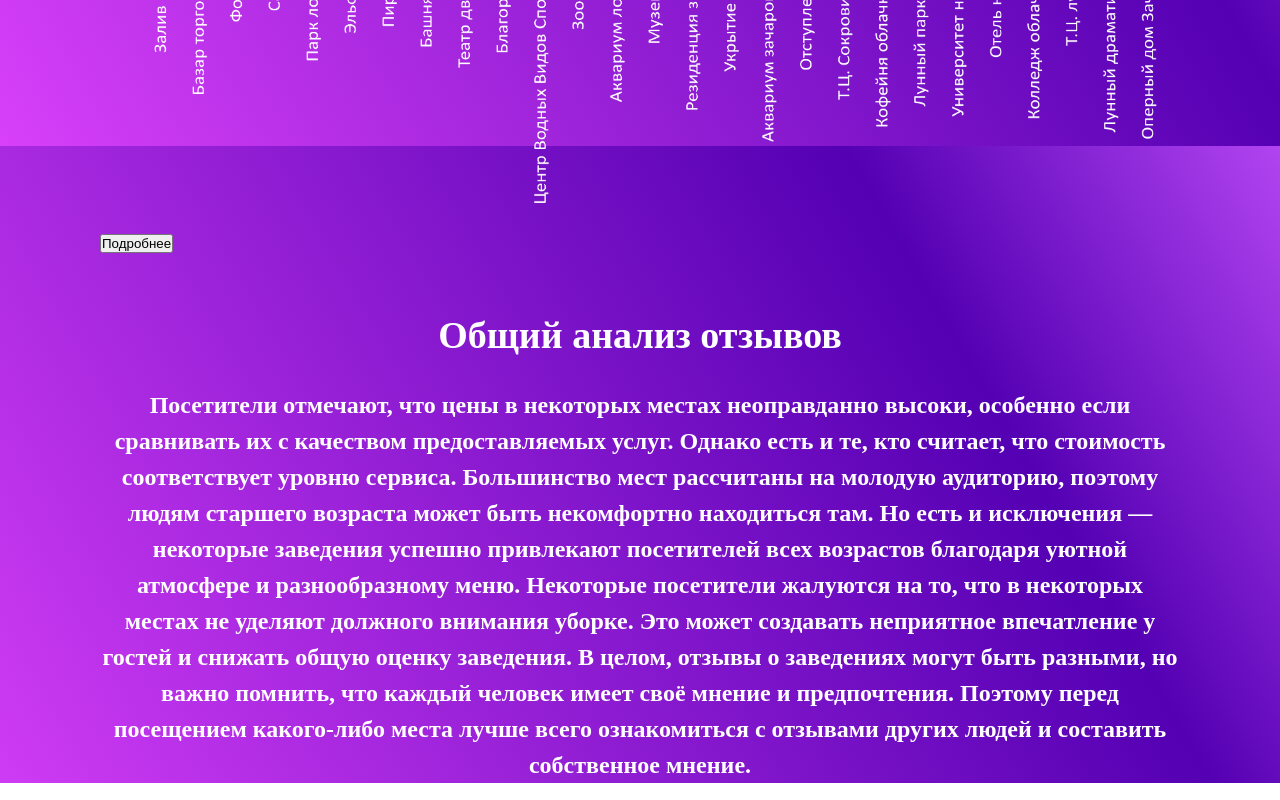
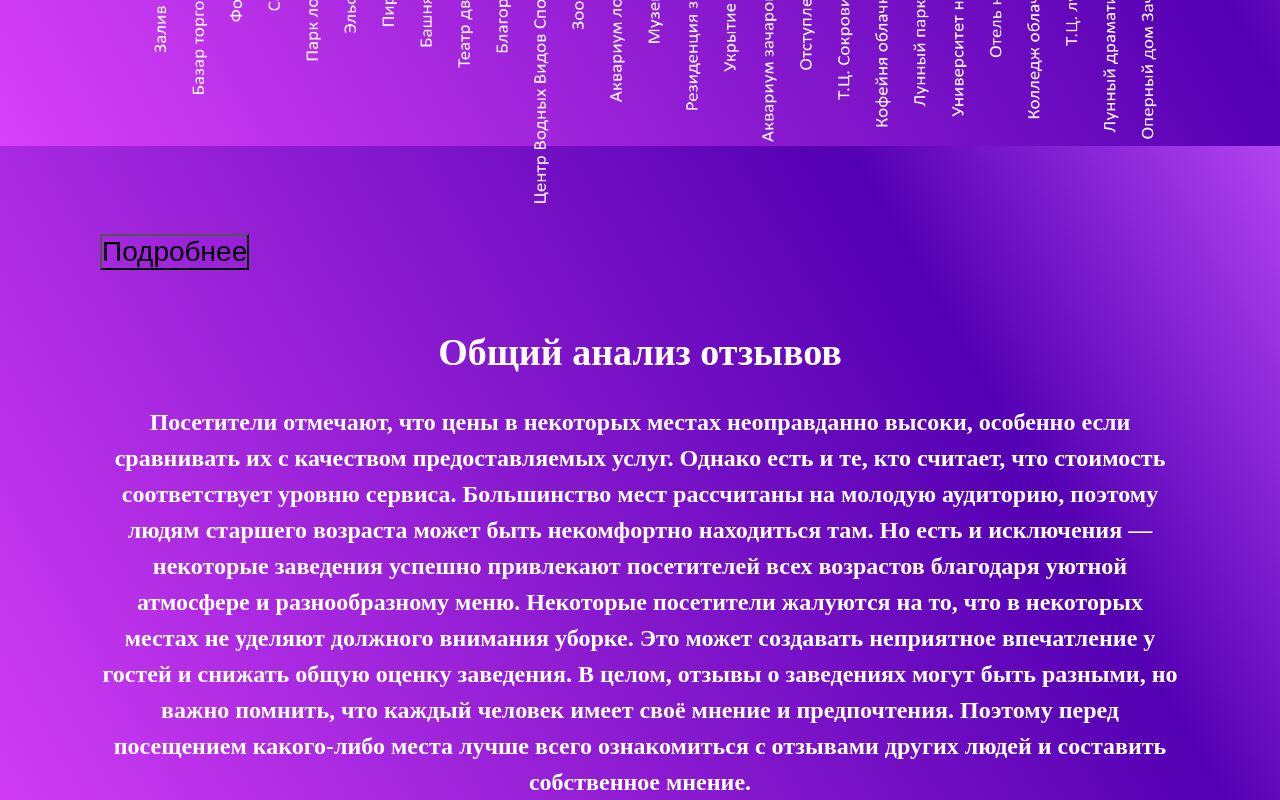
Before and after one commit to Pechenka124/ffffff, a React (Vite) app: page /statistics in a window 1280 px wide. Shown: the part 1454-2254 px from the top of the page. Built offline with nearby package versions, Linux system fonts and the light colour scheme.

Commit message:
Update Statistics.module.scss

```diff
--- a/src/components/pages/statistics/Statistics.module.scss
+++ b/src/components/pages/statistics/Statistics.module.scss
@@ -38,3 +38,12 @@
     width:1080px;
     height:760px;
 }
+.btn{
+    background-color:transparent;
+    cursor:pointer;
+    font-size:28px;
+    transition: all 0.2s;
+    &:hover{
+        opacity:0.8
+    }
+}
```
